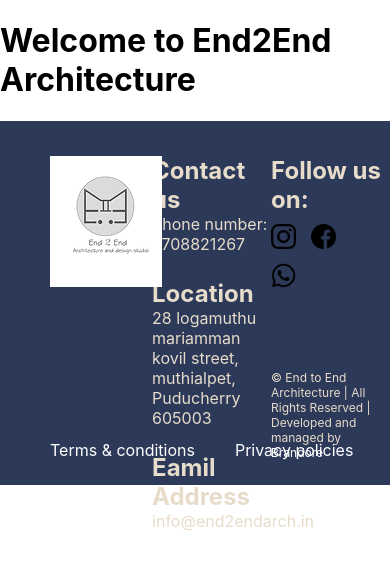
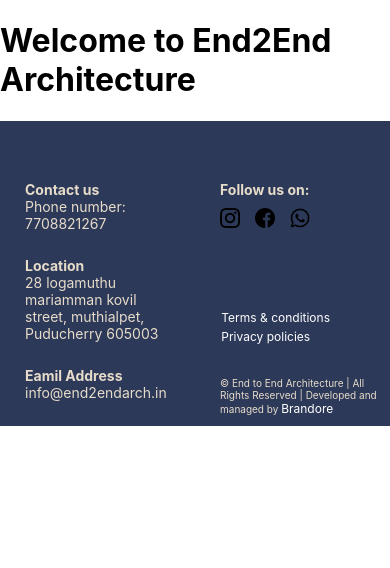
Before and after one commit to A-Rahman-19/End2End-architecture, a React (Create React App) app in the folder end2endarch/: page / in a window 390 px wide. Shown: the top 568 px of the page. Built offline with nearby package versions, Linux system fonts and the light colour scheme.

Commit message:
Media query for footer content

```diff
--- a/end2endarch/src/Components/footer.js
+++ b/end2endarch/src/Components/footer.js
@@ -74,7 +74,7 @@ function Footer() {
               </a>
             </div>
             <p className="copyright">
-              © End to End Architecture | All Rights Reserved | Developed and managed by <a style={{textDecoration: "none",color:"white"}} href="https://brandore.in/"> Brandore </a>
+              © End to End Architecture | All Rights Reserved | Developed and managed by <a className="Brandore" style={{textDecoration: "none",color:"white"}} href="https://brandore.in/"> Brandore </a>
             </p>
           </div>
         </div>
--- a/end2endarch/src/Styles/footer.css
+++ b/end2endarch/src/Styles/footer.css
@@ -56,8 +56,55 @@
   bottom: 0px;
   font-size: 12px;
 }
-.social-icon{
+.social-icon {
   width: 25px;
   height: 25px;
   margin: 10px 15px 0 0;
 }
+@media (min-width: 350px) and (max-width: 1000px) {
+  .footer-container {
+    height: 100%;
+    background-color: #2c3959;
+    display: flex;
+    flex-direction: column;
+  }
+  .informations {
+  width: 50%;
+  padding: 25px;
+}
+  .footer-logo {
+   display: none;
+  }
+  .copyright {
+    position: absolute;
+    margin-bottom: 0 !important;
+    bottom: 10px;
+    font-size: 10px;
+  }
+  h2,
+  p,a {
+    margin: 0;
+    font-size: 14px;
+    color: #e7dcca;
+  }
+  .policies {
+    display: flex;
+    flex-direction: column;
+    margin-bottom: 0;
+    right: 50px;
+    bottom: 80px;
+    a {
+      font-size: 12px;
+      margin: 2px 10px;
+      cursor: pointer;
+    }
+  }
+  .Brandore{
+    font-size: 12px;
+  }
+  .social-icon {
+    width: 20px;
+    height: 20px;
+    margin: 10px 15px 0 0;
+  }
+}
```
